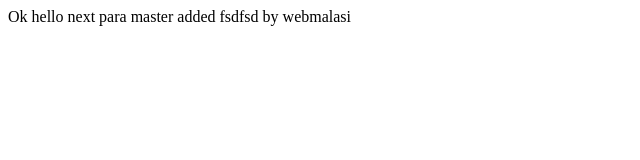
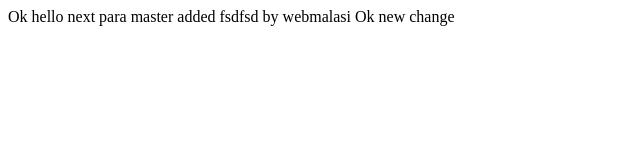
Before and after one commit to TechMalasi/demo20, a plain HTML site: page index.html in a window 1280 px wide. Shown: the whole page, without its empty margins (0-640 px from the left). Drawn offline with Linux system fonts and the light colour scheme.

Commit message:
Update index.html by webmalasi
fsdfsdfsdf

```diff
--- a/index.html
+++ b/index.html
@@ -4,4 +4,5 @@
             master added
             fsdfsd
         by webmalasi
+        Ok new change
     </html>
```
